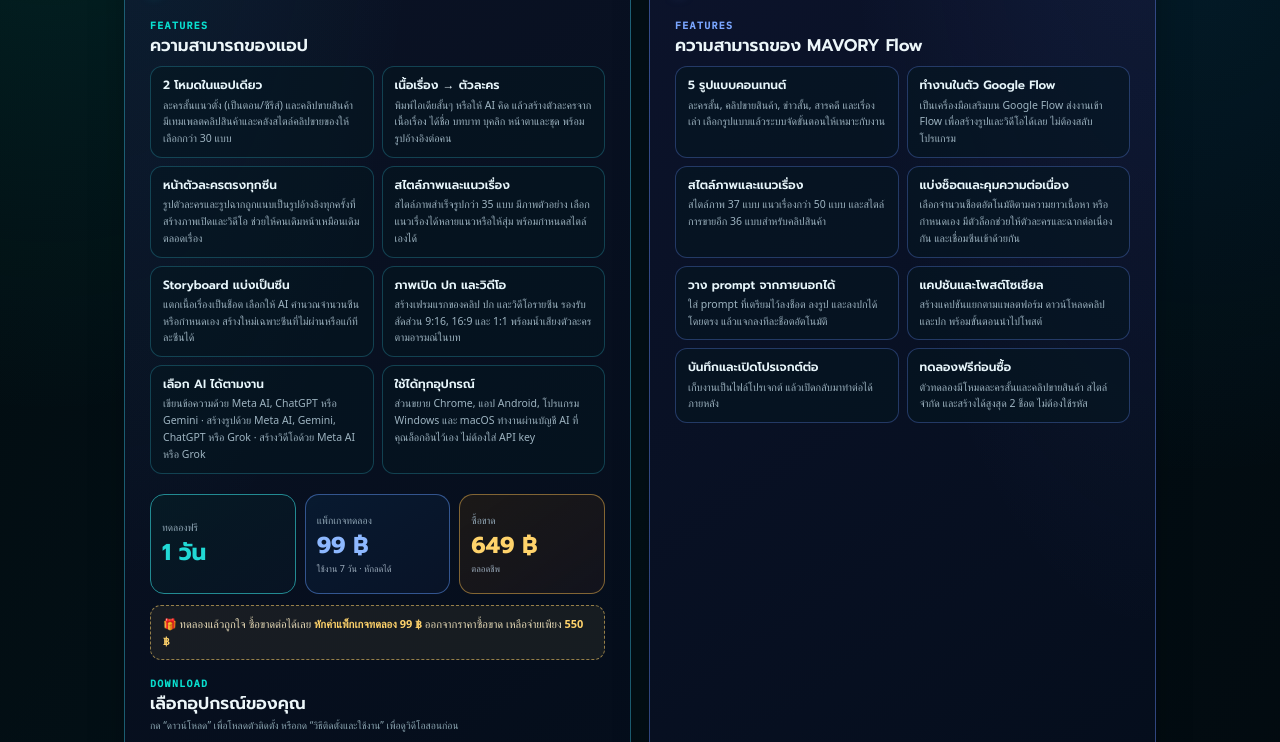
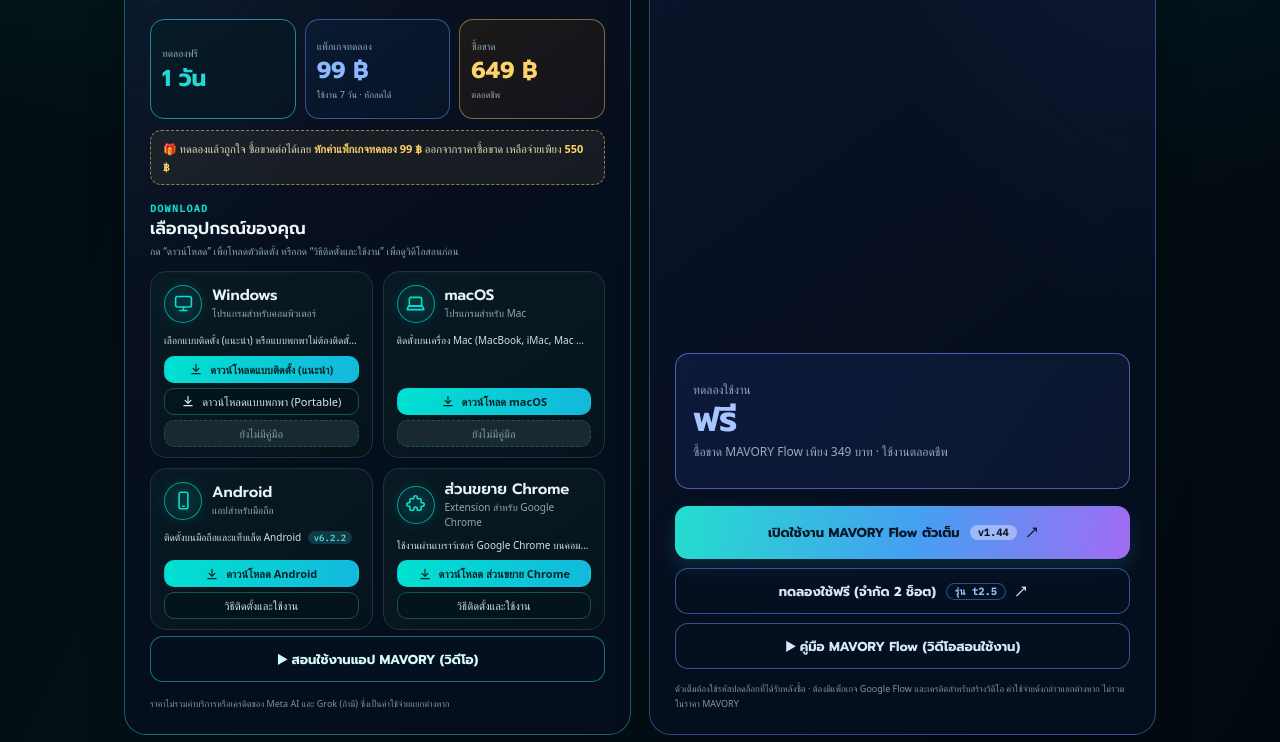
Before and after one commit to mavoryai-cell/mavory, a plain HTML site: page download/index.html in a window 1280 px wide. Shown: the part 757-1499 px from the top of the page. Drawn offline with Linux system fonts and the light colour scheme; a web font is replaced by a local one.

Commit message:
Add files via upload

```diff
--- a/download/index.html
+++ b/download/index.html
@@ -134,6 +134,9 @@ a.man:hover{background:rgba(0,208,205,.055)}
 .product-promo b{color:#ffd36b}
 .flow-cap .eyebrow{color:#7aa6ff}
 .flow-cap .cap{border-color:rgba(93,130,229,.35)}
+.vchip{display:inline-block;margin:0 2px;padding:1px 8px;border-radius:14px;background:rgba(5,22,38,.55);font:600 10px var(--mono);letter-spacing:.02em}
+.product-cta:not(.ghost) .vchip{color:#051626;background:rgba(255,255,255,.38)}
+.product-cta.ghost .vchip{color:#9ec0ff;border:1px solid rgba(101,150,255,.45)}
 </style>
 </head>
 <body>
@@ -176,20 +179,6 @@ a.man:hover{background:rgba(0,208,205,.055)}
         <li>ส่งต่อการสร้างวิดีโอผ่าน Meta AI และ Grok</li>
         <li>จัดการโปรเจกต์ใน MAVORY</li>
       </ul>
-      <div class="cap-box" aria-label="ความสามารถของแอป MAVORY">
-        <div class="eyebrow">FEATURES</div>
-        <h3 class="dl-title">ความสามารถของแอป</h3>
-        <div class="cap-grid">
-          <div class="cap"><b>2 โหมดในแอปเดียว</b><span>ละครสั้นแนวตั้ง (เป็นตอน/ซีรีส์) และคลิปขายสินค้า มีเทมเพลตคลิปสินค้าและคลังสไตล์คลิปขายของให้เลือกกว่า 30 แบบ</span></div>
-          <div class="cap"><b>เนื้อเรื่อง → ตัวละคร</b><span>พิมพ์ไอเดียสั้นๆ หรือให้ AI คิด แล้วสร้างตัวละครจากเนื้อเรื่อง ได้ชื่อ บทบาท บุคลิก หน้าตาและชุด พร้อมรูปอ้างอิงต่อคน</span></div>
-          <div class="cap"><b>หน้าตัวละครตรงทุกซีน</b><span>รูปตัวละครและรูปฉากถูกแนบเป็นรูปอ้างอิงทุกครั้งที่สร้างภาพเปิดและวิดีโอ ช่วยให้คนเดิมหน้าเหมือนเดิมตลอดเรื่อง</span></div>
-          <div class="cap"><b>สไตล์ภาพและแนวเรื่อง</b><span>สไตล์ภาพสำเร็จรูปกว่า 35 แบบ มีภาพตัวอย่าง เลือกแนวเรื่องได้หลายแนวหรือให้สุ่ม พร้อมกำหนดสไตล์เองได้</span></div>
-          <div class="cap"><b>Storyboard แบ่งเป็นซีน</b><span>แตกเนื้อเรื่องเป็นช็อต เลือกให้ AI คำนวณจำนวนซีนหรือกำหนดเอง สร้างใหม่เฉพาะซีนที่ไม่ผ่านหรือแก้ทีละซีนได้</span></div>
-          <div class="cap"><b>ภาพเปิด ปก และวิดีโอ</b><span>สร้างเฟรมแรกของคลิป ปก และวิดีโอรายซีน รองรับสัดส่วน 9:16, 16:9 และ 1:1 พร้อมน้ำเสียงตัวละครตามอารมณ์ในบท</span></div>
-          <div class="cap"><b>เลือก AI ได้ตามงาน</b><span>เขียนข้อความด้วย Meta AI, ChatGPT หรือ Gemini · สร้างรูปด้วย Meta AI, Gemini, ChatGPT หรือ Grok · สร้างวิดีโอด้วย Meta AI หรือ Grok</span></div>
-          <div class="cap"><b>ใช้ได้ทุกอุปกรณ์</b><span>ส่วนขยาย Chrome, แอป Android, โปรแกรม Windows และ macOS ทำงานผ่านบัญชี AI ที่คุณล็อกอินไว้เอง ไม่ต้องใส่ API key</span></div>
-        </div>
-      </div>
       <div class="product-prices" aria-label="แพ็กเกจ MAVORY Meta AI และ Grok">
         <div class="product-price"><label>ทดลองฟรี</label><strong>1 วัน</strong></div>
         <div class="product-price"><label>แพ็กเกจทดลอง</label><strong>99 ฿</strong><small>ใช้งาน 7 วัน · หักลดได้</small></div>
@@ -220,28 +209,15 @@ a.man:hover{background:rgba(0,208,205,.055)}
         <li>จัดระเบียบและจัดการโปรเจกต์</li>
         <li>เริ่มทดลองผ่านลิงก์ได้ทันที</li>
       </ul>
-      <div class="cap-box flow-cap" aria-label="ความสามารถของ MAVORY Flow">
-        <div class="eyebrow">FEATURES</div>
-        <h3 class="dl-title">ความสามารถของ MAVORY Flow</h3>
-        <div class="cap-grid">
-          <div class="cap"><b>5 รูปแบบคอนเทนต์</b><span>ละครสั้น, คลิปขายสินค้า, ข่าวสั้น, สารคดี และเรื่องเล่า เลือกรูปแบบแล้วระบบจัดขั้นตอนให้เหมาะกับงาน</span></div>
-          <div class="cap"><b>ทำงานในตัว Google Flow</b><span>เป็นเครื่องมือเสริมบน Google Flow ส่งงานเข้า Flow เพื่อสร้างรูปและวิดีโอได้เลย ไม่ต้องสลับโปรแกรม</span></div>
-          <div class="cap"><b>สไตล์ภาพและแนวเรื่อง</b><span>สไตล์ภาพ 37 แบบ แนวเรื่องกว่า 50 แบบ และสไตล์การขายอีก 36 แบบสำหรับคลิปสินค้า</span></div>
-          <div class="cap"><b>แบ่งช็อตและคุมความต่อเนื่อง</b><span>เลือกจำนวนช็อตอัตโนมัติตามความยาวเนื้อหา หรือกำหนดเอง มีตัวล็อกช่วยให้ตัวละครและฉากต่อเนื่องกัน และเชื่อมซีนเข้าด้วยกัน</span></div>
-          <div class="cap"><b>วาง prompt จากภายนอกได้</b><span>ใส่ prompt ที่เตรียมไว้ลงช็อต ลงรูป และลงปกได้โดยตรง แล้วแจกลงทีละช็อตอัตโนมัติ</span></div>
-          <div class="cap"><b>แคปชันและโพสต์โซเชียล</b><span>สร้างแคปชันแยกตามแพลตฟอร์ม ดาวน์โหลดคลิปและปก พร้อมขั้นตอนนำไปโพสต์</span></div>
-          <div class="cap"><b>บันทึกและเปิดโปรเจกต์ต่อ</b><span>เก็บงานเป็นไฟล์โปรเจกต์ แล้วเปิดกลับมาทำต่อได้ภายหลัง</span></div>
-          <div class="cap"><b>ทดลองฟรีก่อนซื้อ</b><span>ตัวทดลองมีโหมดละครสั้นและคลิปขายสินค้า สไตล์จำกัด และสร้างได้สูงสุด 2 ช็อต ไม่ต้องใช้รหัส</span></div>
-        </div>
-      </div>
       <div class="product-price single" aria-label="แพ็กเกจ MAVORY Flow">
         <label>ทดลองใช้งาน</label>
         <strong>ฟรี</strong>
         <small>ซื้อขาด MAVORY Flow เพียง 349 บาท · ใช้งานตลอดชีพ</small>
       </div>
-      <a class="product-cta" href="https://flow.google.com/shared/tool/ec43acf7-e9bd-4c9d-a39a-93b36aff642d" target="_blank" rel="noopener">ทดลอง MAVORY Flow ↗</a>
+      <a class="product-cta" id="flow-full" href="https://flow.google.com/shared/tool/3c285f38-8893-4db2-a8dd-cb38a240cf1f" target="_blank" rel="noopener">เปิดใช้งาน MAVORY Flow ตัวเต็ม <span class="vchip" id="flow-full-v">v1.44</span> ↗</a>
+      <a class="product-cta ghost" id="flow-trial" href="https://flow.google.com/shared/tool/d64abf4a-d446-4306-96da-7f6b8729bba5" target="_blank" rel="noopener">ทดลองใช้ฟรี (จำกัด 2 ช็อต) <span class="vchip" id="flow-trial-v">รุ่น t2.5</span> ↗</a>
       <a class="product-cta ghost" href="https://www.youtube.com/watch?v=2WslDLDL6Cw" target="_blank" rel="noopener">▶ คู่มือ MAVORY Flow (วิดีโอสอนใช้งาน)</a>
-      <p class="product-note">ต้องมีแพ็กเกจ Google Flow และเครดิตสำหรับสร้างวิดีโอ ค่าใช้จ่ายดังกล่าวแยกต่างหาก ไม่รวมในราคา MAVORY</p>
+      <p class="product-note">ตัวเต็มต้องใช้รหัสปลดล็อกที่ได้รับหลังซื้อ · ต้องมีแพ็กเกจ Google Flow และเครดิตสำหรับสร้างวิดีโอ ค่าใช้จ่ายดังกล่าวแยกต่างหาก ไม่รวมในราคา MAVORY</p>
     </article>
   </section>
   <main class="lower">
@@ -272,6 +248,7 @@ a.man:hover{background:rgba(0,208,205,.055)}
     var man = d.manual ? '<a class="btn ghost" href="' + esc(d.manual) + '" target="_blank" rel="noopener">วิธีติดตั้งและใช้งาน</a>' : '<span class="btn ghost off">ยังไม่มีคู่มือ</span>';
     return '<article class="card' + (d.id === mine ? " you" : "") + '"><div class="card-top"><div class="ico">' + ICONS[d.id] + '</div><div><h2>' + esc(d.name) + '</h2><p class="kind">' + esc(d.kind) + '</p></div>' + (d.id === mine ? '<span class="tag">ตรงกับเครื่องนี้</span>' : "") + '</div><p class="desc">' + esc(d.desc) + ' <span class="v">' + esc(d.ver) + '</span></p><div class="actions">' + dl + man + '</div></article>';
   }).join("");
+  (function(){var F=(window.MAVORY_RELEASE||{}).flow;if(!F)return;[["full","flow-full"],["trial","flow-trial"]].forEach(function(k){var d=F[k[0]],a=document.getElementById(k[1]);if(!d||!a)return;if(d.url)a.href=d.url;var v=document.getElementById(k[1]+"-v");if(v&&d.version)v.textContent=d.version;});})();
 </script>
 </body>
 </html>
```
